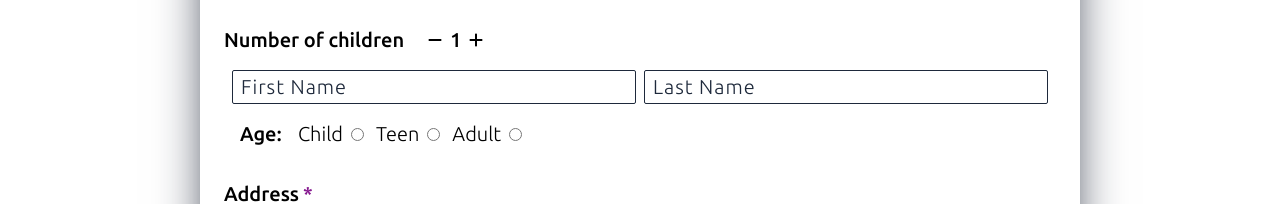
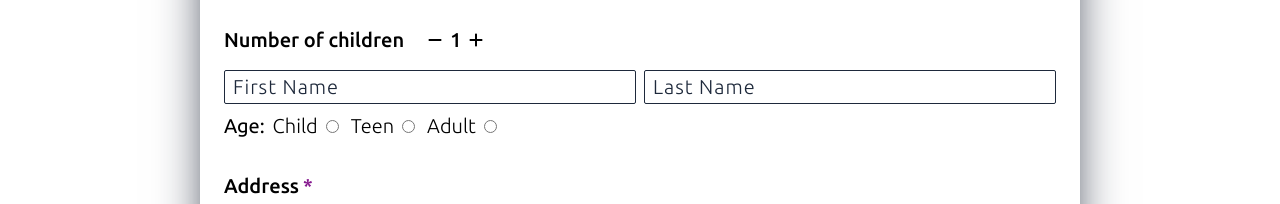
Before and after one commit to banksjazz87/visitor-form-app, a React (Create React App) app in the folder my-app/: page / in a window 1280 px wide. Both pictures are taken after a click on the button 476 px from the left and 1186 px from the top of the page. Shown: the part 1146-1350 px from the top of the page. Built offline with nearby package versions, Linux system fonts and the light colour scheme; no server answers.

Commit message:
style: finished updating the styling

```diff
--- a/my-app/src/components/LandingPage/AgeOptions.tsx
+++ b/my-app/src/components/LandingPage/AgeOptions.tsx
@@ -14,7 +14,7 @@ export default function AgeOptions({index, changeHandler, buttonGroupName}: AgeO
         return (
             <div
             key={`age_${y}`}
-            className="flex flex-row items-center first:ml-0 first:mr-0 md:ml-3 gap-2 ml-0 mr-0"
+            className="flex flex-row items-center first:ml-0 first:mr-0 md:ml-3 gap-2 ml-4 mr-0"
 
             >
             <label
@@ -35,11 +35,11 @@ export default function AgeOptions({index, changeHandler, buttonGroupName}: AgeO
     });
 
     return (
-        <div className="fields_wrapper flex flex-row align-middle items-center gap-x-2 mt-4 gap-y-1 px-2">
-        <p className="text-xl font-medium text-left mr-2">
+        <div className="fields_wrapper flex flex-row align-middle items-center mt-2 px-0">
+        <p className="text-xl font-normal text-left mr-2">
             Age:
         </p>
-        <div className="grid grid-cols-1 md:flex md:flex-row md:flex-wrap gap-0 md:justify-start">
+        <div className="flex felx-row md:flex md:flex-row md:flex-wrap gap-0 md:justify-start">
             {ageFields}
         </div>
    </div>
--- a/my-app/src/components/LandingPage/ChildrenFields.tsx
+++ b/my-app/src/components/LandingPage/ChildrenFields.tsx
@@ -18,7 +18,7 @@ export default function ChildrenFields({count, names, nameHandler, ageHandler}:
 
             <div
                 key={`child_${y}_fields`}
-                className="flex flex-col mt-2 px-2">
+                className="flex flex-col mt-2 gap-0">
                 <div
                     className="grid grid-cols-1 md:flex md:flex-row md:flex-wrap gap-2 md:justify-start"
                     key={`child_${y + 1}`}
--- a/my-app/src/components/LandingPage/InputField.tsx
+++ b/my-app/src/components/LandingPage/InputField.tsx
@@ -18,7 +18,7 @@ export default function InputField({dataArray, title, vertical, changeHandler, s
                 return (
                 <div
                     key={`${x.visitorKey}_${y}`}
-                    className={vertical ? 'flex flex-col gap-2 w-full': 'flex flex-row items-center first:ml-0 first:mr-0 md:ml-5 md:mr-5 gap-2 ml-0 mr-0' }
+                    className={vertical ? 'flex flex-col gap-2 w-full': 'flex flex-row items-center first:ml-0 first:mr-0 md:ml-3 gap-2 ml-0 mr-0' }
 
                 >
                     <label className="text-xl font-thin" htmlFor={x.id}>{x.label}</label>
--- a/my-app/src/components/LandingPage/ThankYouMessage.tsx
+++ b/my-app/src/components/LandingPage/ThankYouMessage.tsx
@@ -8,21 +8,21 @@ interface ThankYouProps {
 export default function ThankYouMessage({show}: ThankYouProps) {
     if (show) {
         return (
-            <div className="bg-gradient-to-br from-slate-900 to-gray-800 text-white h-screen flex flex-col items-center justify-start min-h-full md:justify-center">
+            <div className="bg-gradient-to-br from-slate-900 to-gray-800 text-white h-screen flex flex-col items-center justify-center min-h-full md:justify-center">
                 <div className="flex flex-col w-11/12 mt-5 md:w-8/12">
                     <img src={logo} alt="Chapel on the Hill logo" className="mx-auto h-28 w-auto md:h-60 md:w-auto" width="300" height="163"></img>
-                    <h2 className="text-4xl font-extrabold text-center mb-0 mt-5 md:text-5xl md:mt-14">Thank You!</h2>
+                    <h2 className="text-4xl font-extrabold text-center mb-0 mt-14 md:text-5xl">Thank You!</h2>
                     <p className="text-center text-lg m-auto mt-5 font-thin tracking-wider leading-8 md:text-xl">
                         Thank you so much for taking the time to complete our church visitor form! We look forward to seeing you again soon and continuing to grow together in faith and
                         fellowship. Feel free to check out our Facebook page and website to keep up to date for upcoming events.
                     </p>
 
-                    <div className="flex flex-col justify-center gap-8 mt-4 md:flex-row md:mt-16">
+                    <div className="flex flex-col justify-center mx-auto mt-14 gap-8 max-w-72 md:flex-row md:max-w-full">
                         <a
                             href="https://www.facebook.com/chapelonthhill"
                             target="_blank"
                             rel="noreferrer"
-                            className="bg-fuchsia-800 hover:bg-fuchsia-900 transition-colors ease-in-out delay-200 py-4 px-20 text-xl rounded-full  capitalize tracking-wider text-white text-center"
+                            className="inline-block bg-fuchsia-800 hover:bg-fuchsia-900 transition-colors ease-in-out delay-200 py-4 px-20 text-xl rounded-full  capitalize tracking-wider text-white text-center w-full"
                         >
                             Facebook
                         </a>
@@ -30,7 +30,7 @@ export default function ThankYouMessage({show}: ThankYouProps) {
                             href="https://www.chapelonthehillag.com/"
                             target="_blank"
                             rel="noreferrer"
-                            className="bg-fuchsia-800 hover:bg-fuchsia-900 transition-colors ease-in-out delay-200 py-4 px-20 text-xl rounded-full  capitalize tracking-wider text-white text-center"
+                            className="inline-block bg-fuchsia-800 hover:bg-fuchsia-900 transition-colors ease-in-out delay-200 py-4 px-20 text-xl rounded-full  capitalize tracking-wider text-white text-center w-full"
                         >
                             Website
                         </a>
--- a/my-app/src/views/LandingPage.tsx
+++ b/my-app/src/views/LandingPage.tsx
@@ -10,7 +10,7 @@ export default function LandingPage() {
     const [loadingForm, setLoadingForm] = useState<boolean>(false);
 
     const hideForm = ():void => {
-        setDisplayForm(false);
+        setDisplayForm(true);
     }
 
     return (
```
